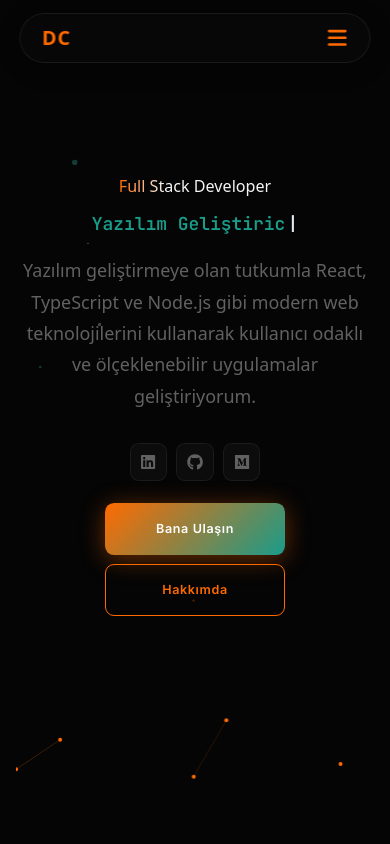
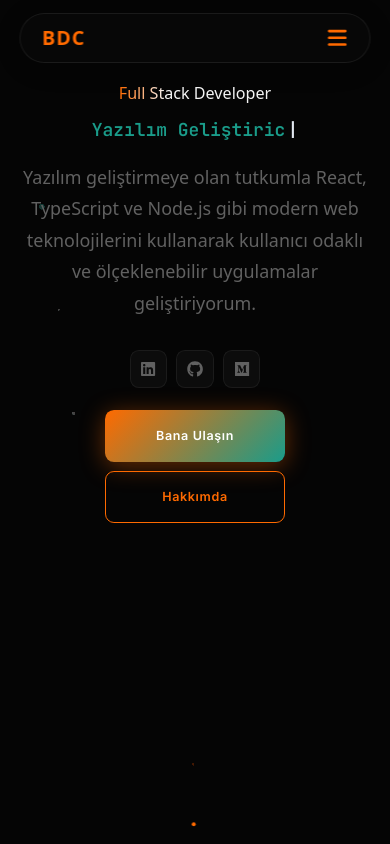
Before and after one commit to davutciftci/Portfolio, a React (Vite) app: page / in a window 390 px wide. Shown: the top 844 px of the page. Built offline with nearby package versions, Linux system fonts and the light colour scheme.

Commit message:
refactor: remove hero greeting animations, update logo to BDC, and adjust home layout and thread count

```diff
--- a/src/components/Footer.tsx
+++ b/src/components/Footer.tsx
@@ -34,7 +34,7 @@ function Footer() {
         <footer className="footer-modern">
             <div className="footer-modern-content">
                 <div className="footer-logo">
-                    <Link to="/" onClick={scrollToTop}><span style={{ color: 'var(--primary-color)' }}>DC</span></Link>
+                    <Link to="/" onClick={scrollToTop}><span style={{ color: 'var(--primary-color)' }}>BDC</span></Link>
                 </div>
 
                 <div className="footer-text">
--- a/src/components/HeroStatic.tsx
+++ b/src/components/HeroStatic.tsx
@@ -6,21 +6,11 @@ import enLocale from "../locales/en"
 export default function HeroStatic() {
   const { t } = useTranslation()
 
-  const allGreetings = [trLocale.home.greeting, enLocale.home.greeting]
   const allSubtitles = [trLocale.home.subtitle, enLocale.home.subtitle]
   const allDescs = [trLocale.home.desc, enLocale.home.desc]
 
   return (
     <>
-      <div className="home-greeting home-stable-block">
-        <div className="home-stable-placeholders" aria-hidden="true">
-          {allGreetings.map((text, i) => (
-            <span key={i} className="home-h1-blur home-stable-placeholder">{text}</span>
-          ))}
-        </div>
-        <h1 className="home-h1-blur home-stable-visible">{t("home.greeting")}</h1>
-      </div>
-
       <div className="home-subtitle home-stable-block">
         <div className="home-stable-placeholders" aria-hidden="true">
           {allSubtitles.map((text, i) => (
--- a/src/components/HomeHeroAnimated.tsx
+++ b/src/components/HomeHeroAnimated.tsx
@@ -1,41 +1,36 @@
-import BlurText from "./reactbits/TextAnimations/BlurText/BlurText"
 import TextType from "./reactbits/TextAnimations/TextType/TextType"
 import ShinyText from "./reactbits/TextAnimations/ShinyText/ShinyText"
 import { useTranslation } from "react-i18next"
 import trLocale from "../locales/tr"
 import enLocale from "../locales/en"
 
+/* Renders text as flex-wrapped inline-block spans, matching BlurText's layout */
+function PlaceholderText({ text, className }: { text: string; className?: string }) {
+  const words = text.split(' ')
+  return (
+    <p className={className} style={{ display: 'flex', flexWrap: 'wrap' }}>
+      {words.map((word, i) => (
+        <span key={i} style={{ display: 'inline-block' }}>
+          {word}
+          {i < words.length - 1 && '\u00A0'}
+        </span>
+      ))}
+    </p>
+  )
+}
+
 export default function HomeHeroAnimated() {
   const { t } = useTranslation()
 
-  const allGreetings = [trLocale.home.greeting, enLocale.home.greeting]
   const allSubtitles = [trLocale.home.subtitle, enLocale.home.subtitle]
   const allDescs = [trLocale.home.desc, enLocale.home.desc]
 
   return (
     <>
-      <div className="home-greeting home-stable-block">
-        <div className="home-stable-placeholders" aria-hidden="true">
-          {allGreetings.map((text, i) => (
-            <span key={i} className="home-h1-blur home-stable-placeholder">{text}</span>
-          ))}
-        </div>
-        <div className="home-stable-visible">
-          <BlurText
-            text={t("home.greeting")}
-            className="home-h1-blur"
-            animateBy="words"
-            direction="top"
-            delay={150}
-            stepDuration={0.5}
-          />
-        </div>
-      </div>
-
       <div className="home-subtitle home-stable-block">
         <div className="home-stable-placeholders" aria-hidden="true">
           {allSubtitles.map((text, i) => (
-            <span key={i} className="home-shiny-subtitle home-stable-placeholder">{text}</span>
+            <PlaceholderText key={i} text={text} className="home-shiny-subtitle home-stable-placeholder" />
           ))}
         </div>
         <div className="home-stable-visible">
--- a/src/components/Navbar.tsx
+++ b/src/components/Navbar.tsx
@@ -79,7 +79,7 @@ function Navbar() {
 
     return (
         <header className={`header ${isScrolled ? 'scrolled' : ''}`}>
-            <Link to="/" className="logo" onClick={closeMenu}><span>DC</span></Link>
+            <Link to="/" className="logo" onClick={closeMenu}><span>BDC</span></Link>
 
             <div className={`bx bx-menu ${isOpen ? 'bx-x' : ''}`} id="menu-icon" onClick={toggleMenu}>
                 {isOpen ? <FaXmark aria-hidden /> : <FaBars aria-hidden />}
--- a/src/main.css
+++ b/src/main.css
@@ -382,7 +382,6 @@ header.header.scrolled {
     -webkit-background-clip: text;
     background-clip: text;
     -webkit-text-fill-color: transparent;
-    display: block !important;
 }
 
 .home-subtitle {
@@ -464,8 +463,11 @@ header.header.scrolled {
     z-index: 2;
     display: flex;
     align-items: center;
-    justify-content: flex-start;
-    flex-shrink: 0;
+    align-self: center;
+    justify-content: center;
+    flex: 1 1 500px;
+    min-height: 650px;
+    max-width: 650px;
 }
 
 .home-magnet {
@@ -1701,6 +1703,8 @@ a.feedo-store-btn:active .feedo-store-badge-img {
 
     .home-visual {
         width: 100%;
+        max-width: 100%;
+        min-height: 300px;
         justify-content: center;
         margin: 2rem 0 2rem;
         display: flex;
@@ -1795,8 +1799,10 @@ a.feedo-store-btn:active .feedo-store-badge-img {
     }
 
     .home-visual {
-        display: flex; /* Changed from none to flex */
+        display: flex;
         width: 100%;
+        max-width: 100%;
+        min-height: 250px;
         justify-content: center;
         margin: 2rem 0 6rem;
     }
--- a/src/pages/Home.tsx
+++ b/src/pages/Home.tsx
@@ -81,7 +81,7 @@ function Home() {
             ) : (
               <Threads
                 color="#ff6a00"
-                count={15}
+                count={25}
                 speed={0.8}
                 maxDistance={150}
                 className="home-threads-desktop"
```
